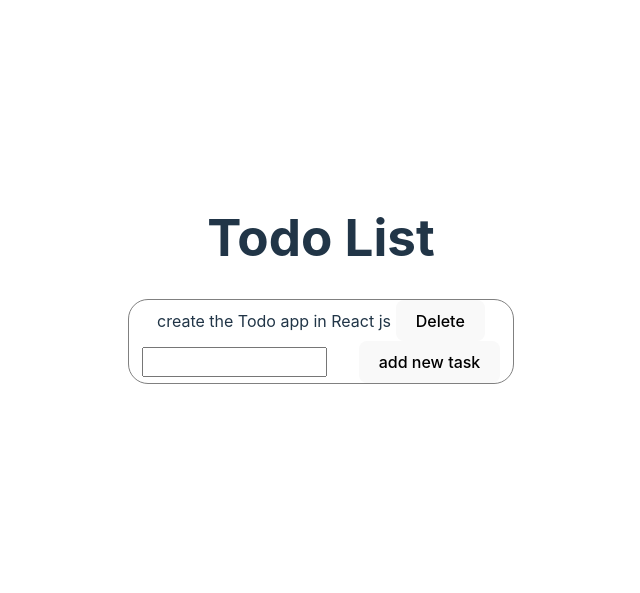
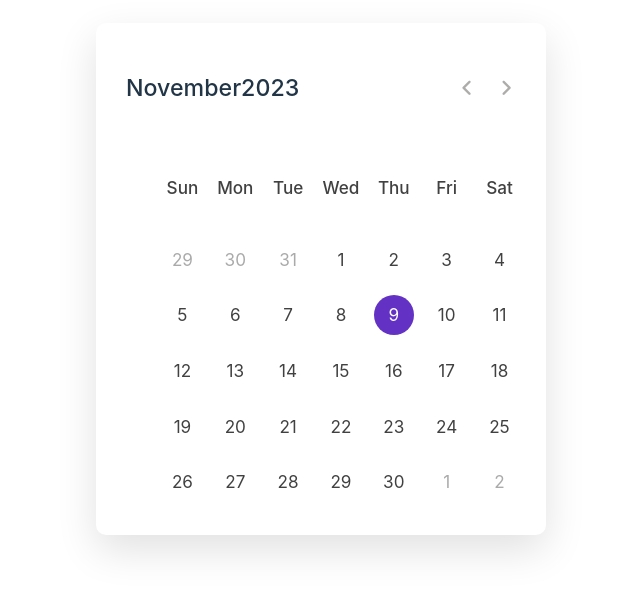
Before and after one commit to DildaarYounglings/this-is-a-calendar-made-with-react-js, a React (Vite) app: page / in a window 1280 px wide. Shown: the part 121-714 px from the top of the page, without its empty margins (319-959 px from the left). Built offline with nearby package versions, Linux system fonts and the light colour scheme.

Commit message:
made a semi working calendar in react by converting plain javascript code to react js code

```diff
--- a/index.html
+++ b/index.html
@@ -4,6 +4,7 @@
     <meta charset="UTF-8" />
     <link rel="icon" type="image/svg+xml" href="/vite.svg" />
     <meta name="viewport" content="width=device-width, initial-scale=1.0" />
+    <link rel="stylesheet" href="https://fonts.googleapis.com/css2?family=Material+Symbols+Rounded:opsz,wght,FILL,GRAD@20..48,100..700,0..1,-50..200">
     <title>Vite + React</title>
   </head>
   <body>
--- a/package.json
+++ b/package.json
@@ -10,6 +10,7 @@
     "preview": "vite preview"
   },
   "dependencies": {
+    "moment": "^2.29.4",
     "react": "^18.2.0",
     "react-dom": "^18.2.0"
   },
--- a/src/App.jsx
+++ b/src/App.jsx
@@ -23,5 +23,4 @@ function App() {
     </>
   )
 }
-
 export default App
--- /dev/null
+++ b/src/components/Calendar.jsx
@@ -0,0 +1,204 @@
+import React, { useEffect, useState } from 'react'
+
+export const Calendar = () => {
+    let date = new Date();
+    let year = date.getFullYear();
+    let month = date.getMonth();
+    const [currentDate,setCurrentDate] = useState("");
+    const [day,setDay] = useState([]);
+    const months = [
+        "January",
+        "February",
+        "March",
+        "April",
+        "May",
+        "June",
+        "July",
+        "August",
+        "September",
+        "October",
+        "November",
+        "December"
+    ]
+    const manipulate = () => {
+        // get the first day of the month
+        let dayone = new Date(year, month, 1).getDay();
+
+        // get the last date of the month
+        let lastdate = new Date(year, month + 1, 0).getDate();
+
+        // get the day of the last date of the month
+        let dayend = new Date(year, month, lastdate).getDay();
+
+        // get the last date of the previous month
+        let monthlastdate = new Date(year, month, 0).getDate();
+
+        let lit = []; // variable to store the generated calendar HTML
+
+        // loop to add the last dates of the previous month
+        for (let i = dayone; i > 0; i--) {
+            lit.push(<li class="inactive">{monthlastdate - i + 1}</li>)
+        }
+
+        // loop to add the dates of the current month
+        for (let i = 1; i <= lastdate; i++) {
+            // check if the current date is today
+            let isToday = i === date.getDate() && month === new Date().getMonth() && year === new Date().getFullYear() ? "active" : "";
+            lit.push(<li class={isToday}>{i}</li>)
+        }
+
+        // loop to add the first dates of the next month
+        for (let i = dayend; i < 6; i++) {
+            lit.push(<li class="inactive">{i - dayend + 1}</li>)
+        }
+
+        // update the text of the current date element with the formatted current month and year
+        setCurrentDate(`${months[month]}${year}`)
+
+        // update the HTML of the dates element with the generated calendar
+        setDay(lit)
+    }
+    useEffect(() => {
+        manipulate();
+    },[])
+    return (
+        <>
+            <style>
+                {`
+            .calendar-container {
+                background: #fff;
+                width: 450px;
+                border-radius: 10px;
+                box-shadow: 0 15px 40px rgba(0, 0, 0, 0.12);
+            }
+
+            .calendar-container .calendar-header {
+                display: flex;
+                align-items: center;
+                padding: 25px 30px 10px;
+                justify-content: space-between;
+            }
+
+            .calendar-header .calendar-navigation {
+                display: flex;
+            }
+
+            .calendar-header .calendar-navigation span {
+                height: 38px;
+                width: 38px;
+                margin: 0 1px;
+                cursor: pointer;
+                text-align: center;
+                line-height: 38px;
+                border-radius: 50%;
+                user-select: none;
+                color: #aeabab;
+                font-size: 1.9rem;
+            }
+
+            .calendar-navigation span:last-child {
+                margin-right: -10px;
+            }
+
+            .calendar-header .calendar-navigation span:hover {
+                background: #f2f2f2;
+            }
+
+            .calendar-header .calendar-current-date {
+                font-weight: 500;
+                font-size: 1.45rem;
+            }
+
+            .calendar-body {
+                padding: 20px;
+            }
+
+            .calendar-body ul {
+                list-style: none;
+                flex-wrap: wrap;
+                display: flex;
+                text-align: center;
+            }
+
+            .calendar-body .calendar-dates {
+                margin-bottom: 20px;
+            }
+
+            .calendar-body li {
+                width: calc(100% / 7);
+                font-size: 1.07rem;
+                color: #414141;
+            }
+
+            .calendar-body .calendar-weekdays li {
+                cursor: default;
+                font-weight: 500;
+            }
+
+            .calendar-body .calendar-dates li {
+                margin-top: 30px;
+                position: relative;
+                z-index: 1;
+                cursor: pointer;
+            }
+
+            .calendar-dates li.inactive {
+                color: #aaa;
+            }
+
+            .calendar-dates li.active {
+                color: #fff;
+            }
+
+            .calendar-dates li::before {
+                position: absolute;
+                content: "";
+                z-index: -1;
+                top: 50%;
+                left: 50%;
+                width: 40px;
+                height: 40px;
+                border-radius: 50%;
+                transform: translate(-50%, -50%);
+            }
+
+            .calendar-dates li.active::before {
+                background: #6332c5;
+            }
+
+            .calendar-dates li:not(.active):hover::before {
+                background: #e4e1e1;
+            }
+        `}
+            </style>
+            <div className='calendar-container'>
+                <header className='calendar-header'>
+                    <p class="calendar-current-date">{currentDate}</p>
+                    <div class="calendar-navigation">
+                        <span id="calendar-prev"
+                            class="material-symbols-rounded">
+                            chevron_left
+                        </span>
+                        <span id="calendar-next"
+                            class="material-symbols-rounded">
+                            chevron_right
+                        </span>
+                    </div>
+                </header>
+                <div class="calendar-body">
+                    <ul class="calendar-weekdays">
+                        <li>Sun</li>
+                        <li>Mon</li>
+                        <li>Tue</li>
+                        <li>Wed</li>
+                        <li>Thu</li>
+                        <li>Fri</li>
+                        <li>Sat</li>
+                    </ul>
+                    <ul class="calendar-dates">{day.map((day) => day )}</ul>
+                </div>
+            </div>
+        </>
+    )
+}
+``
--- a/src/context/TodoListContextWrapper.jsx
+++ b/src/context/TodoListContextWrapper.jsx
@@ -18,7 +18,7 @@ export const TodoListContextWrapper = ({children}) => {
   }
   const removeItemFromList = (item) => {
     let copy = [...todoList].filter((todo) => todo.task !== item.task)
-    setTodoList(copy);
+    setTodoList(copy)
   }
   return (
     <TodoListContext.Provider value={{todoList,todoItem,addItemToList,removeItemFromList,inputText,changeInputText}}>
--- a/src/main.jsx
+++ b/src/main.jsx
@@ -3,11 +3,13 @@ import ReactDOM from 'react-dom/client'
 import App from './App.jsx'
 import './index.css'
 import { TodoListContextWrapper } from './context/TodoListContextWrapper.jsx'
+import { Calendar } from './components/Calendar.jsx'
 
 ReactDOM.createRoot(document.getElementById('root')).render(
   <React.StrictMode>
     <TodoListContextWrapper>
-      <App />
+      {/*<App />*/}
+      <Calendar/>
     </TodoListContextWrapper>
   </React.StrictMode>,
 )
```
Also changed, not shown: src/components/NavMenu.jsx (added, +33 -0 lines), 1 other file (tests, documents, lock files or other folders).
